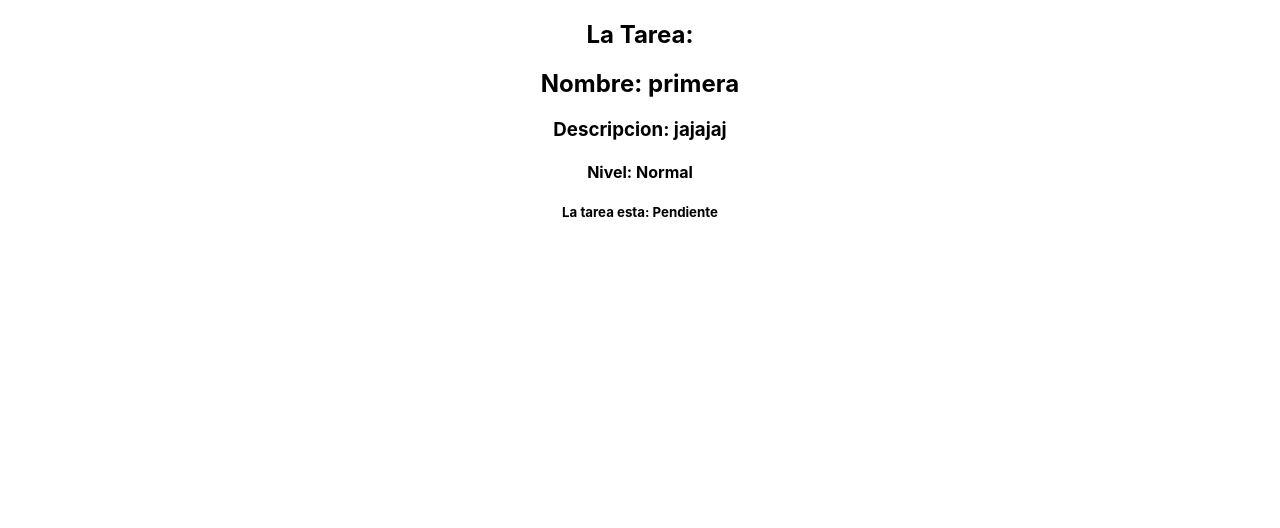
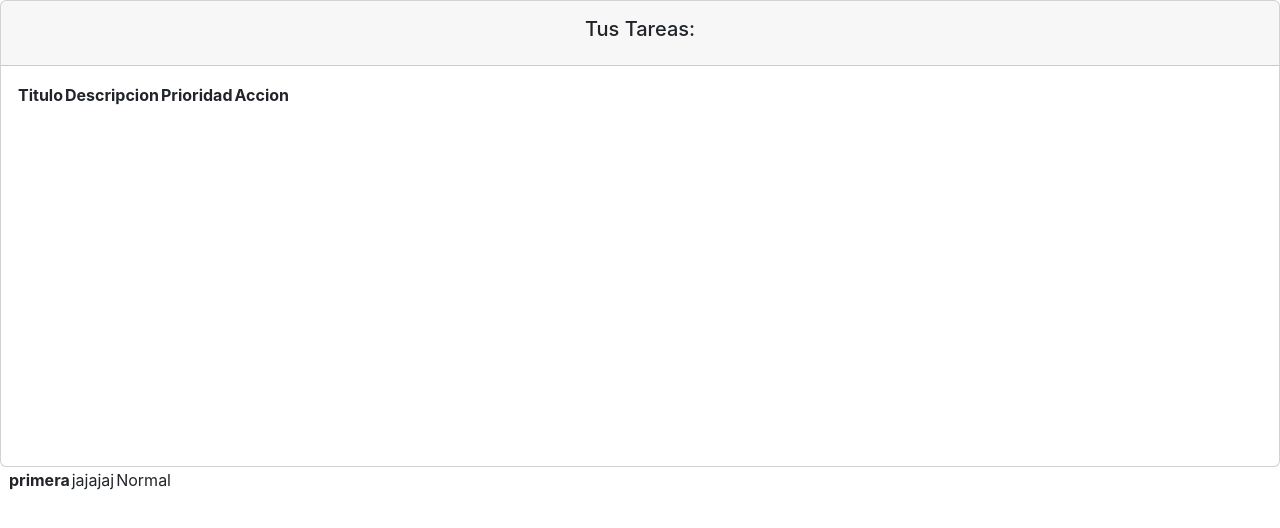
Before and after one commit to kevin-042000/App-Lista_Tareas, a React (Create React App) app in the folder lista-tareas/: page / in a window 1280 px wide. Shown: the top 528 px of the page. Built offline with nearby package versions, Linux system fonts and the light colour scheme.

Commit message:
instalacion de paquetes

```diff
--- a/lista-tareas/src/Componentes/JSX/jsx principal/ListaTarea.jsx
+++ b/lista-tareas/src/Componentes/JSX/jsx principal/ListaTarea.jsx
@@ -31,8 +31,34 @@ const ListaTarea = () => {
     return (
         <div>
 
-        <div>
-            <h2>La Tarea:</h2>
+        <div className='col-12'>
+           <div className='card'>
+              <div className='card-header p-3'>
+              <h5>
+                Tus Tareas:
+              </h5>
+              </div>
+
+              <div className='card-body' data-mdb-perfect-scrollbar='true' style={{position: 'relative', height: '400px'}}>
+
+              <table>
+                <thead>
+                    <tr>
+                    <th scope='col'>Titulo</th>
+                    <th scope='col'>Descripcion</th>
+                    <th scope='col'>Prioridad</th>
+                    <th scope='col'>Accion</th>
+                    </tr>
+                </thead>
+                <tbody>
+
+                </tbody>
+              </table>
+
+              </div>
+
+
+           </div>
         </div>
 
         <ComponenteTarea prop={TareaDefecto}></ComponenteTarea>
--- a/lista-tareas/src/Componentes/JSX/jsx secundario/Tarea.jsx
+++ b/lista-tareas/src/Componentes/JSX/jsx secundario/Tarea.jsx
@@ -15,27 +15,46 @@ const ComponenteTarea = ({prop}) => {
 
 
     return (
-        <div>
 
-        <h2>
-          Nombre: { prop.nombre }
-        </h2>
+        <tr  className='fw-normal'>
+          <th>
+            <span className='ms-2'>{prop.nombre}</span>
+          </th>
+          <td className='align-middle'>
+             <span>{prop.descripcion}</span>
+          </td>
+          <td className='align-middle'>
+             <span>{prop.nivel}</span>
+          </td>
+          <td className='align-middle'>
+             <span>{prop.completada}</span>
+          </td>
 
-        <h3>
-            Descripcion: { prop.descripcion }
-        </h3>
-
-        <h4>
-            Nivel: { prop.nivel }
-        </h4>
-
-        <h5>
-            La tarea esta: { prop.completada ? 'Completada' : 'Pendiente' }
-        </h5>
+        </tr>
 
 
 
-        </div>
+        // <div>
+
+        // <h2>
+        //   Nombre: { prop.nombre }
+        // </h2>
+
+        // <h3>
+        //     Descripcion: { prop.descripcion }
+        // </h3>
+
+        // <h4>
+        //     Nivel: { prop.nivel }
+        // </h4>
+
+        // <h5>
+        //     La tarea esta: { prop.completada ? 'Completada' : 'Pendiente' }
+        // </h5>
+
+
+
+        // </div>
     );
 };
 
--- a/lista-tareas/src/index.js
+++ b/lista-tareas/src/index.js
@@ -1,5 +1,6 @@
 import React from 'react';
 import ReactDOM from 'react-dom/client';
+import bootstrap from 'bootstrap/dist/css/bootstrap.css';
 import './index.css';
 import App from './App';
 import reportWebVitals from './reportWebVitals';
--- /dev/null
+++ b/package.json
@@ -0,0 +1,6 @@
+{
+  "dependencies": {
+    "bootstrap": "^5.2.3",
+    "node-sass": "^8.0.0"
+  }
+}
```
Also changed, not shown: 1 other file (tests, documents, lock files or other folders).
